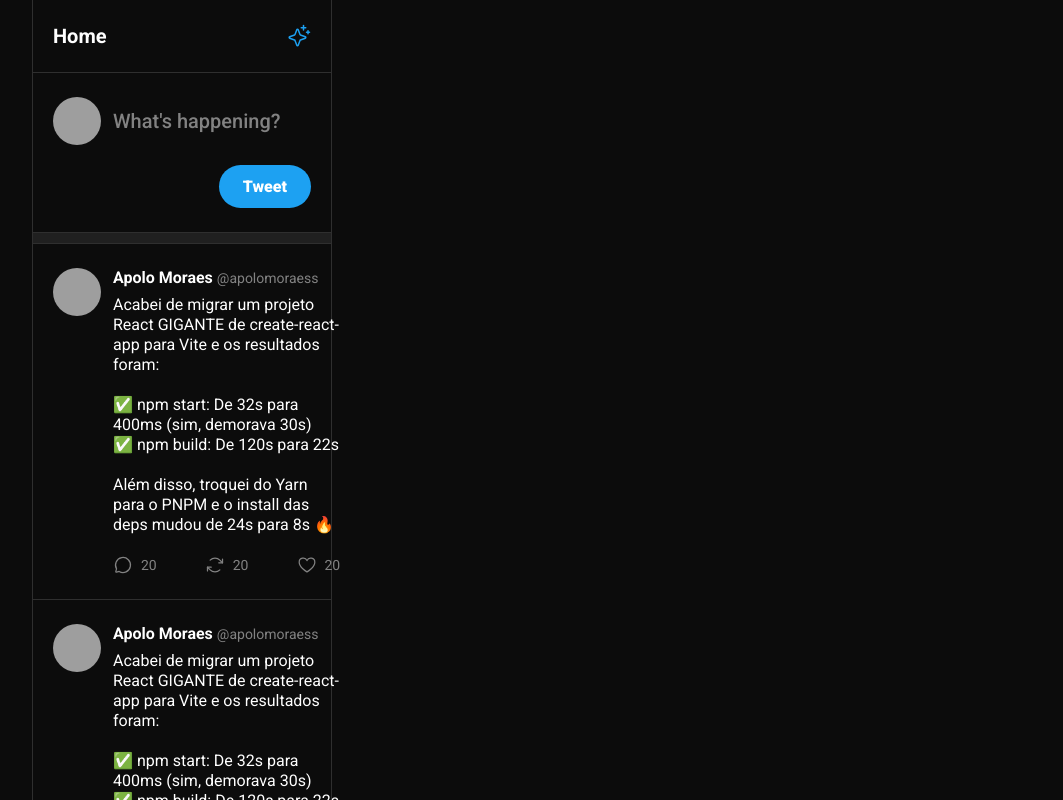
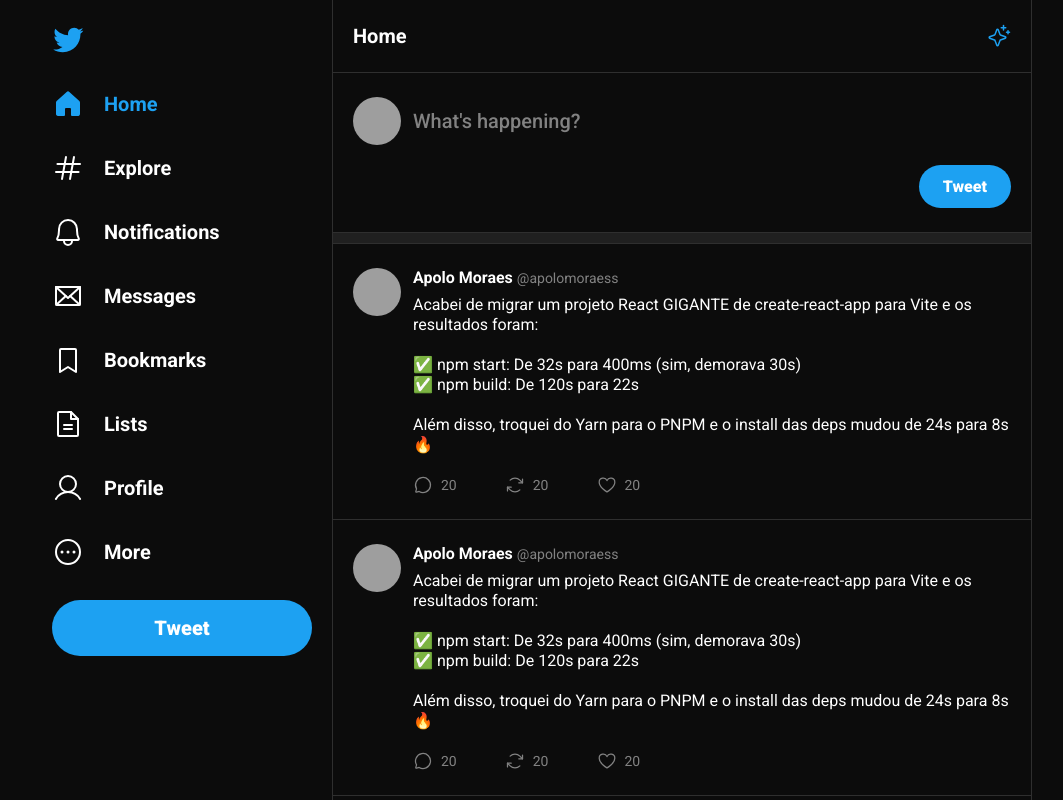
Before and after one commit to apolomoraes/Twitter-UI, a React (Vite) app: page / in a window 1280 px wide. Shown: the top 800 px of the page, without its empty margins (108-1171 px from the left). Built offline with nearby package versions, Linux system fonts and the light colour scheme; grey boxes are pictures that could not be loaded.

Commit message:
add Sidebar at main

```diff
--- a/src/components/Sidebar.tsx
+++ b/src/components/Sidebar.tsx
@@ -1,7 +1,6 @@
 import { House, Hash, Bell, Envelope, BookmarkSimple, FileText, User, DotsThreeCircle, Sparkle } from 'phosphor-react'
 import twitterLogo from '../assets/logo-twitter.svg'
-import './global.css'
-
+import './Sidebar.css'
 
 export function Sidebar() {
   return (
--- a/src/main.tsx
+++ b/src/main.tsx
@@ -4,11 +4,12 @@
 
 import './global.css'
 import { Tweet } from './components/Tweet'
+import { Sidebar } from './components/Sidebar'
 
 ReactDOM.createRoot(document.getElementById('root') as HTMLElement).render(
   <React.StrictMode>
     <div className='layout'>
-
+      <Sidebar />
 
       <div className='content'>
         <main className='timeline' >
```
